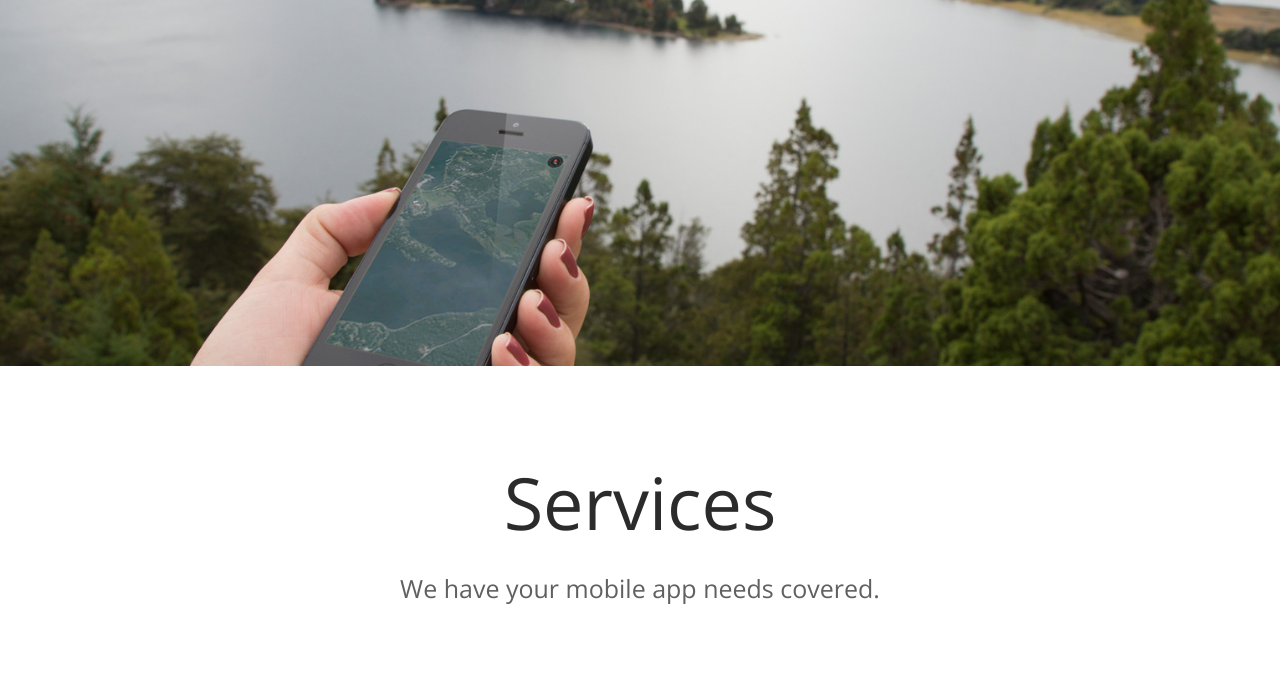
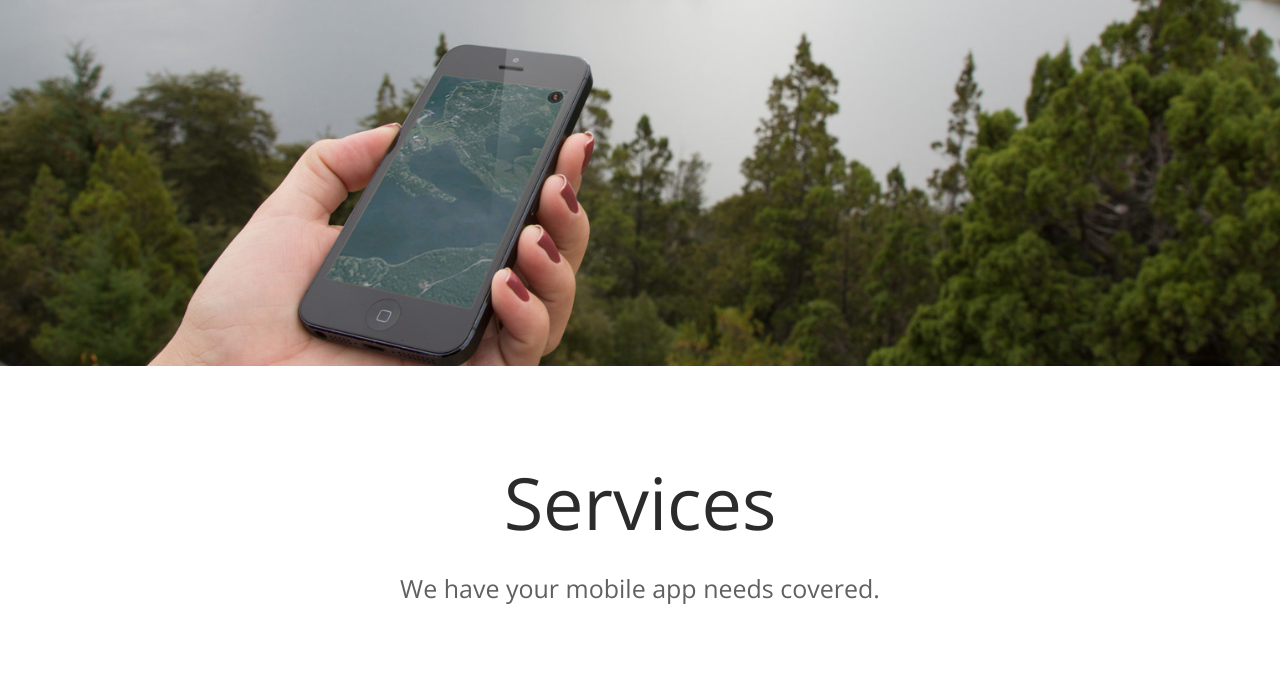
Before and after one commit to sook/sook.github.io, a plain HTML site: page index.html in a window 1280 px wide. Shown: the part 334-1032 px from the top of the page. Drawn offline with nearby package versions, Linux system fonts and the light colour scheme.

Commit message:
Center the background image

```diff
--- a/styles/site.css
+++ b/styles/site.css
@@ -51,7 +51,7 @@ a:hover {
     /*margin-top: 13.0rem;*/
     width: 100%;
     height: 57.0rem;
-    background: url(../images/bg.jpg) no-repeat center 0;
+    background: url(../images/bg.jpg) no-repeat center center;
     background-size: cover;
     position: relative;
     overflow: hidden;
```
